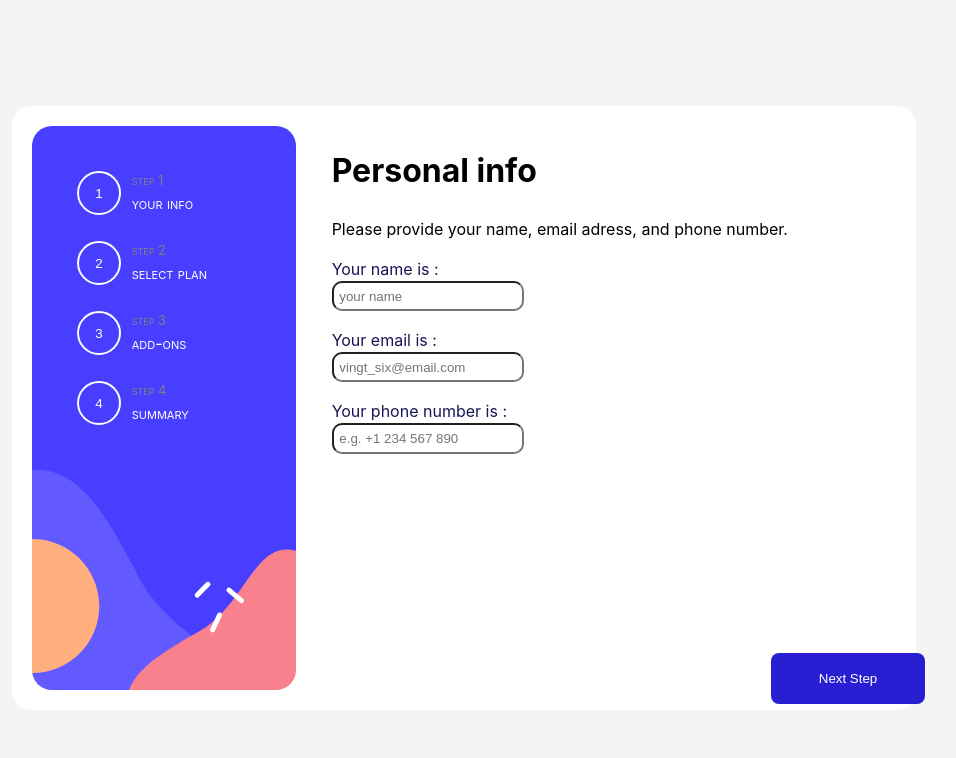
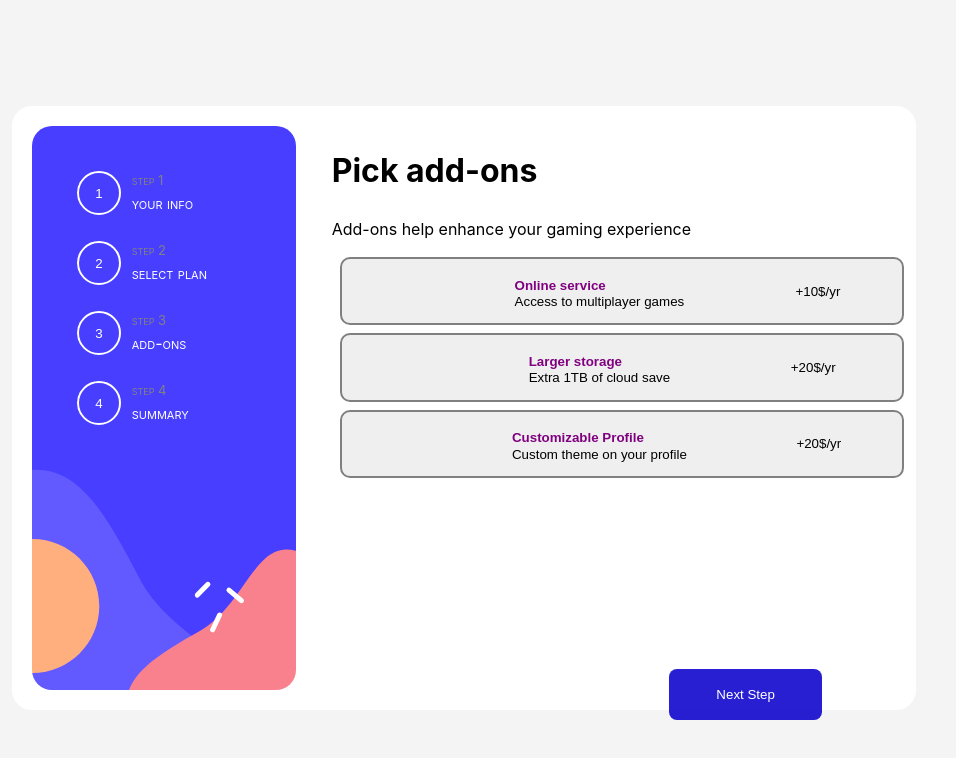
Before and after one commit to Fadia-Yassine/summary, a React (Vite) app: page / in a window 1280 px wide. Shown: the top 758 px of the page, without its empty margins (176-1132 px from the left). Built offline with nearby package versions, Linux system fonts and the light colour scheme.

Commit message:
sauvegarde

```diff
--- a/src/App.jsx
+++ b/src/App.jsx
@@ -1,6 +1,8 @@
 import { useState } from 'react'
 import './sass/App.sass'
+import Info from './components/info';
 import Plan from './components/plan';
+import Add from './components/add';
 
 function App() {
   const un = 1;
@@ -62,7 +64,9 @@ function App() {
         </div>
         <div id='divDeux'>
           <div>
-            <Plan />
+            {/* <Info /> */}
+            {/* <Plan /> */}
+            <Add />
           </div>
         </div>
       </div>
--- /dev/null
+++ b/src/components/add.jsx
@@ -0,0 +1,42 @@
+import React from 'react'
+import '../sass/add.sass'
+
+function Add() {
+
+    function activate(e){
+        if(e.target.className == 'encadrementAdd'){
+            e.target.className = 'encadrementAddBiss'
+            console.log(e.target);
+        }
+    }
+    return (
+        <div>
+            <h1>Pick add-ons</h1>
+            <p>Add-ons help enhance your gaming experience</p>
+            <button className='encadrementAdd' onClick={activate}>
+                <div className='svgAdd'><svg xmlns="http://www.w3.org/2000/svg" viewBox="0 0 448 512"><path d="M438.6 105.4c12.5 12.5 12.5 32.8 0 45.3l-256 256c-12.5 12.5-32.8 12.5-45.3 0l-128-128c-12.5-12.5-12.5-32.8 0-45.3s32.8-12.5 45.3 0L160 338.7 393.4 105.4c12.5-12.5 32.8-12.5 45.3 0z"/></svg></div>
+                <div className='textAdd'>
+                    <h4>Online service</h4>
+                    <p>Access to multiplayer games</p>
+                </div>
+                <div>+10$/yr</div>
+            </button>
+            <button className='encadrementAdd' onClick={activate}>
+            <div className='svgAdd'><svg xmlns="http://www.w3.org/2000/svg" viewBox="0 0 448 512"><path d="M438.6 105.4c12.5 12.5 12.5 32.8 0 45.3l-256 256c-12.5 12.5-32.8 12.5-45.3 0l-128-128c-12.5-12.5-12.5-32.8 0-45.3s32.8-12.5 45.3 0L160 338.7 393.4 105.4c12.5-12.5 32.8-12.5 45.3 0z"/></svg></div>                <div className='textAdd'>
+                    <h4>Larger storage</h4>
+                    <p>Extra 1TB of cloud save</p>
+                </div>
+                <div>+20$/yr</div>
+            </button>
+            <button className='encadrementAdd' onClick={activate}>
+            <div className='svgAdd'><svg xmlns="http://www.w3.org/2000/svg" viewBox="0 0 448 512"><path d="M438.6 105.4c12.5 12.5 12.5 32.8 0 45.3l-256 256c-12.5 12.5-32.8 12.5-45.3 0l-128-128c-12.5-12.5-12.5-32.8 0-45.3s32.8-12.5 45.3 0L160 338.7 393.4 105.4c12.5-12.5 32.8-12.5 45.3 0z"/></svg></div>                <div className='textAdd'>
+                    <h4>Customizable Profile</h4>
+                    <p>Custom theme on your profile</p>
+                </div>
+                <div>+20$/yr</div>
+            </button>
+        </div>
+    )
+}
+
+export default Add
--- /dev/null
+++ b/src/components/info.jsx
@@ -0,0 +1,46 @@
+import React, { useRef, useState } from 'react'
+import '../sass/info.sass'
+
+
+function Info() {
+    let [name, setName] = useState('');
+    let [mail, setMail] = useState('');
+    let [phone, setPhone] = useState('');
+
+    function nom (e){
+        setName(e.target.value)
+        console.log(e.target.value);
+    }
+    function email (e){
+        setMail(e.target.value)
+        console.log(e.target.value);
+    }
+    function tel (e){
+
+        setPhone(e.target.value)
+        console.log(e.target.value);
+    }
+
+  return (
+    <div>
+        <h1>Personal info</h1>
+        <p>Please provide your name, email adress, and phone number.</p>
+
+        <div className='divPlan'>
+            <span> Your name is : {name}</span><br />
+            <input type="text" placeholder='your name' value={name} onChange={nom}/>
+        </div>
+        <div className='divPlan'>
+            <span>Your email is : {mail}</span><br />
+            <input type="text" placeholder='vingt_six@email.com' value={mail} onChange={email}/>
+        </div>
+        <div className='divPlan'>
+            <span>Your phone number is : {phone}</span><br />
+            <input type="text" placeholder='e.g. +1 234 567 890' value={phone} onChange={tel}/>
+        </div>
+
+    </div>
+  )
+}
+
+export default Info
--- a/src/components/plan.jsx
+++ b/src/components/plan.jsx
@@ -1,35 +1,60 @@
 import React, { useState } from 'react'
 import '../sass/plan.sass'
-
+import Arcade from '../assets/img/arcade.svg'
+import Advenced from '../assets/img/advenced.svg'
+import Pro from '../assets/img/pro.svg'
 
 function Plan() {
-    let [name, setName] = useState('');
-    let [mail, setMail] = useState('');
-    let [phone, setPhone] = useState('');
+    let [arcade, setArcade] = useState('$9/mo')
+    let [advanced, setAdvanced] = useState('$12/mo')
+    let [pro, setPro] = useState('$15/mo')
 
-    function nom (){
-        setName(input.value)
-        console.log(input.value);
+    function yearly(){
+        if(arcade == '$9/mo'){
+            setArcade('$90/yo')
+            setAdvanced('$120/yo')
+            setPro('$150/yo')
+        }
+        else {
+            setArcade('$9/mo')
+            setAdvanced('$12/mo')
+            setPro('$15/mo')
+        }
+    }
+
+    function selected(e){
+        if(e.target.style.border== 'none'){
+            e.target.style.border= '2px solid purple'
+        } else {
+            e.target.style.border= 'none'
+        }
+
     }
 
   return (
     <div>
         <h1>Personal info</h1>
-        <p>Please provide your name, email adress, and phone number.</p>
+        <p>You have the option of monthly or yearly billing.</p>
 
-        <div className='divPlan'>
-            <span> Your name is : {name}</span><br />
-            <input type="text" placeholder='your name' onChange={nom}/>
+        <div>
+            <button className='btnPlan' onClick={selected}>
+                <img src={Arcade} />
+                <h3>Arcade</h3>
+                <p>{arcade}</p>
+            </button>
+            <button className='btnPlan' onClick={selected}>
+                <img src={Advenced} />
+                <h3>Advenced</h3>
+                <p>{advanced}</p>
+            </button>
+            <button className='btnPlan' onClick={selected}>
+                <img src={Pro} />
+                <h3>Pro</h3>
+                <p>{pro}</p>
+            </button>
+
+            <div id='div2Plan'>Monthly <button id='buttonPlan' onClick={yearly}><div id='btnPlan'>.</div></button> Yearly</div>
         </div>
-        <div className='divPlan'>
-            <span>Your email is :</span><br />
-            <input type="text" placeholder='vingt_six@email.com' />
-        </div>
-        <div className='divPlan'>
-            <span>Your phone number is : </span><br />
-            <input type="text" placeholder='e.g. +1 234 567 890' />
-        </div>
-
     </div>
   )
 }
--- a/src/sass/App.sass
+++ b/src/sass/App.sass
@@ -32,7 +32,6 @@ body
             border-radius: 100%
             border: 2px solid white
             background-color: #483eff
-            cursor: pointer
             padding: 100%
             width: 20px
             height: 0px
@@ -41,8 +40,8 @@ body
             justify-content: center
             color: white
         .btn
-            bottom: 12%
-            right: 14%
+            bottom: 10%
+            right: 22%
             color: white
             border-radius: 8px
             padding: 2%
--- /dev/null
+++ b/src/sass/add.sass
@@ -0,0 +1,33 @@
+.encadrementAdd
+    border-radius: 10px
+    display: flex
+    justify-content: space-around
+    align-items: center
+    margin: 0.5rem
+    cursor: pointer
+    width: 100%
+    border: 2px solid grey
+    .textAdd
+        text-align: left
+        h4
+            color: purple
+            margin-block-end: 0em
+        p
+            margin-block-start: 0.1em
+
+.encadrementAddBiss
+    border-radius: 10px
+    display: flex
+    justify-content: space-around
+    align-items: center
+    margin: 0.5rem
+    cursor: pointer
+    width: 100%
+    border: 3px solid purple
+    .textAdd
+        text-align: left
+        h4
+            color: purple
+            margin-block-end: 0em
+        p
+            margin-block-start: 0.1em
--- /dev/null
+++ b/src/sass/info.sass
@@ -0,0 +1,7 @@
+.divPlan
+    margin-bottom: 3%
+    span
+        color: #181555
+    input
+        padding: 1%
+        border-radius: 10px
--- a/src/sass/plan.sass
+++ b/src/sass/plan.sass
@@ -1,7 +1,29 @@
-.divPlan
-    margin-bottom: 3%
-    span
-        color: #181555
-    input
-        padding: 1%
-        border-radius: 10px
+.btnPlan
+    margin: 2%
+    border-radius: 10px
+    text-align: left
+    padding: 2%
+    width: 150px
+    cursor: pointer
+    border: none
+    img
+        margin-bottom: 30px
+    h3
+        color: rgba(13, 3, 206, 0.8862745098)
+
+#div2Plan
+    text-align: center
+    background-color: rgba(226, 226, 226, 0.467)
+    padding: 10px
+    margin-top: 20px
+
+#buttonPlan
+    text-align: left
+    border-radius: 100px
+    background-color: rgba(13, 3, 206, 0.8862745098)
+    #btnPlan
+        background-color: white
+        border-radius: 100px
+        padding-left: 6px
+        padding-right: 6px
+        color: white
```
